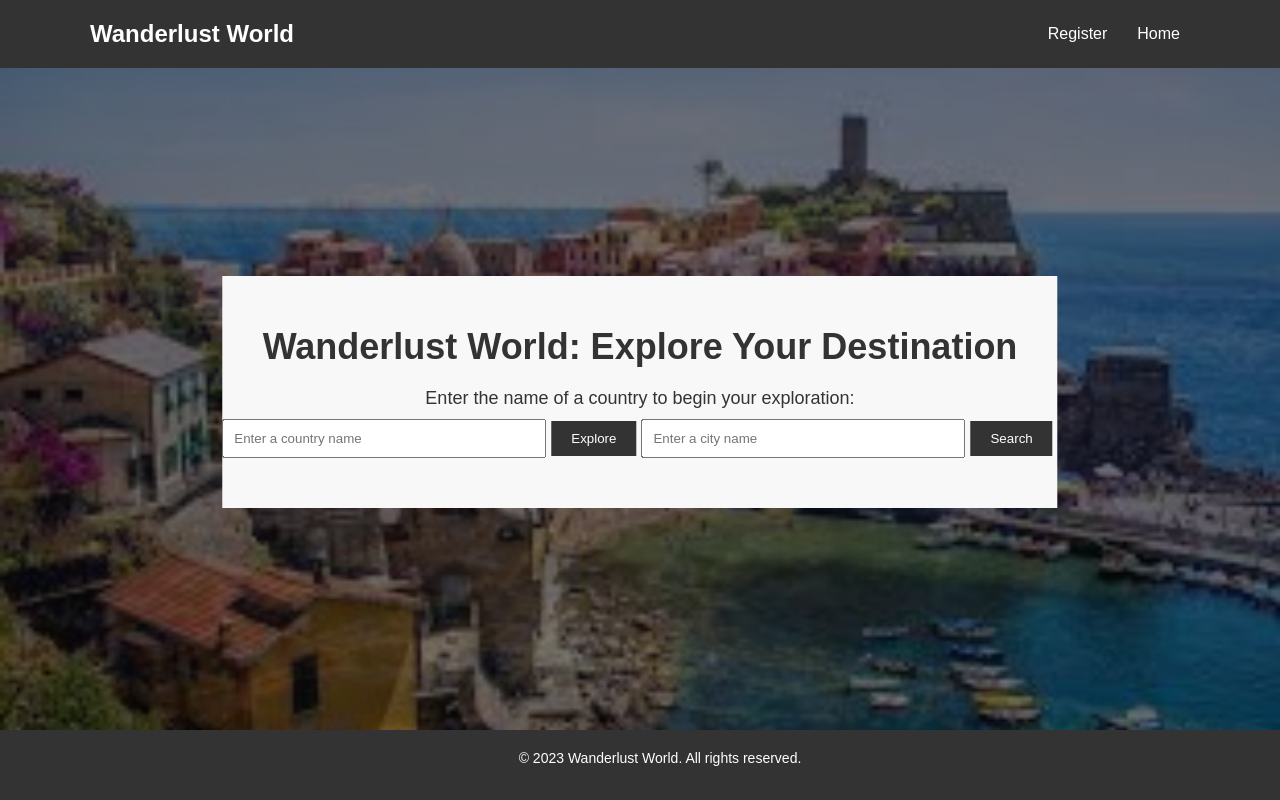
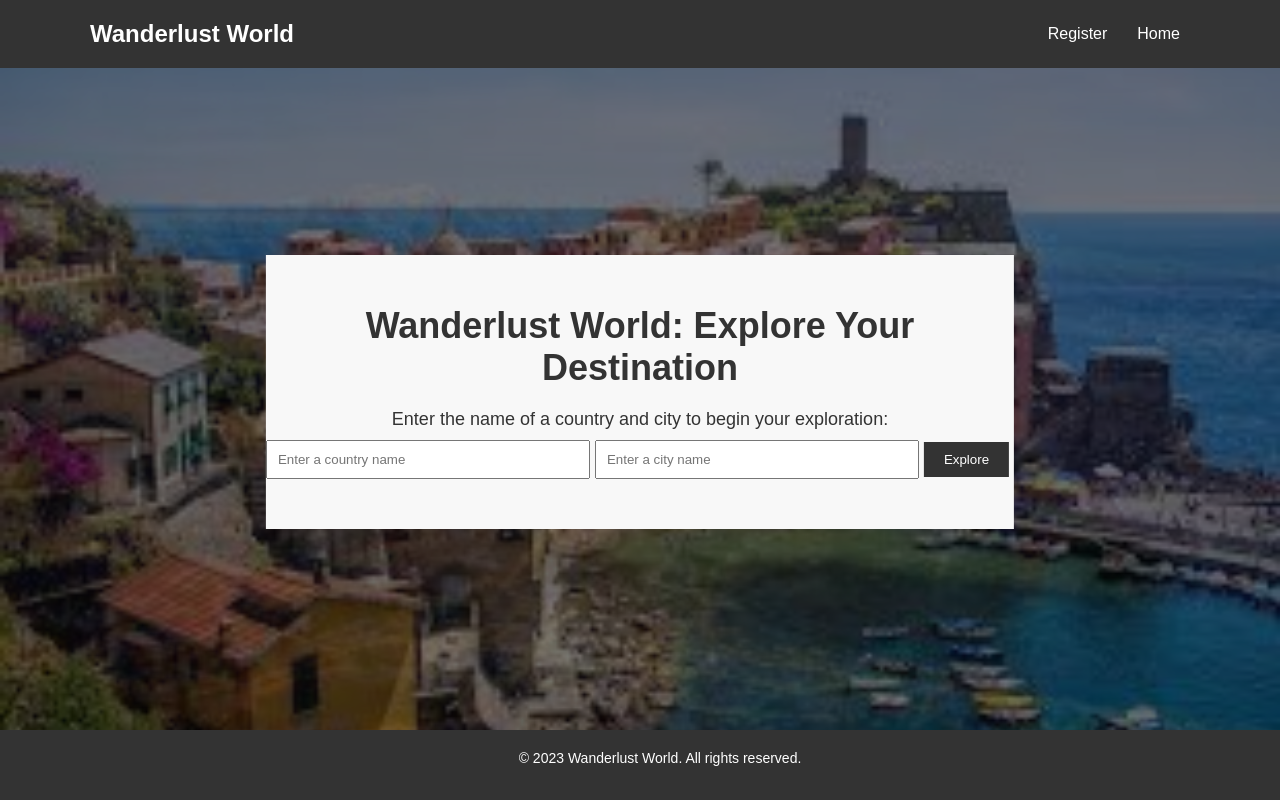
Before and after one commit to JesseXC/CountryVacationProject, a Flask app: page / in a window 1280 px wide. Run offline with Flask 3, Linux system fonts and the light colour scheme; parts of the project's set-up code (start-up, migrations or seed data) failed here and were passed over.

Commit message:
fix city submission

```diff
--- a/static/script.js
+++ b/static/script.js
@@ -254,13 +254,19 @@ const validCountries = [
 ]
 
 
-form.addEventListener('submit', function(event) {
+destinationForm.addEventListener('submit', function(event) {
   event.preventDefault();
 
   const enteredCountry = countryInput.value.trim();
+  const enteredCity = cityInput.value.trim();
 
   if (enteredCountry === '') {
     alert('Please enter a country name.');
+    return;
+  }
+
+  if (enteredCity === '') {
+    alert('Please enter a city name.');
     return;
   }
 
@@ -269,8 +275,9 @@ form.addEventListener('submit', function(event) {
     return;
   }
 
-  // Redirect to countryInformation route in Flask
-  window.location.href = `/countryInformation?country=${encodeURIComponent(enteredCountry)}`;
+  // Redirect to destinationInformation route in Flask
+  const url = `/countryInformation?country=${encodeURIComponent(enteredCountry)}&city=${encodeURIComponent(enteredCity)}`;
+  window.location.href = url;
 });
 
 function isValidCountry(country) {
--- a/templates/home.html
+++ b/templates/home.html
@@ -53,14 +53,12 @@
         <section id="hero">
           <!-- Hero section with captivating imagery and introductory text -->
           <h1>Wanderlust World: Explore Your Destination</h1>
-          <p>Enter the name of a country to begin your exploration:</p>
-          <form id="countryForm">
+          <p>Enter the name of a country and city to begin your exploration:</p>
+          <form id="destinationForm">
             <input type="text" id="countryInput" placeholder="Enter a country name">
+            <input type="text" id="cityInput" placeholder="Enter a city name">
             <input type="submit" value="Explore">
-            <form id="cityForm" action="{{ url_for('country_information') }}" method="GET">
-              <input type="text" id="cityInput" name="city" placeholder="Enter a city name">
-              <input type="submit" value="Search">
-            </form>
+          </form>
         </section>
       </div>
     </div>
```
